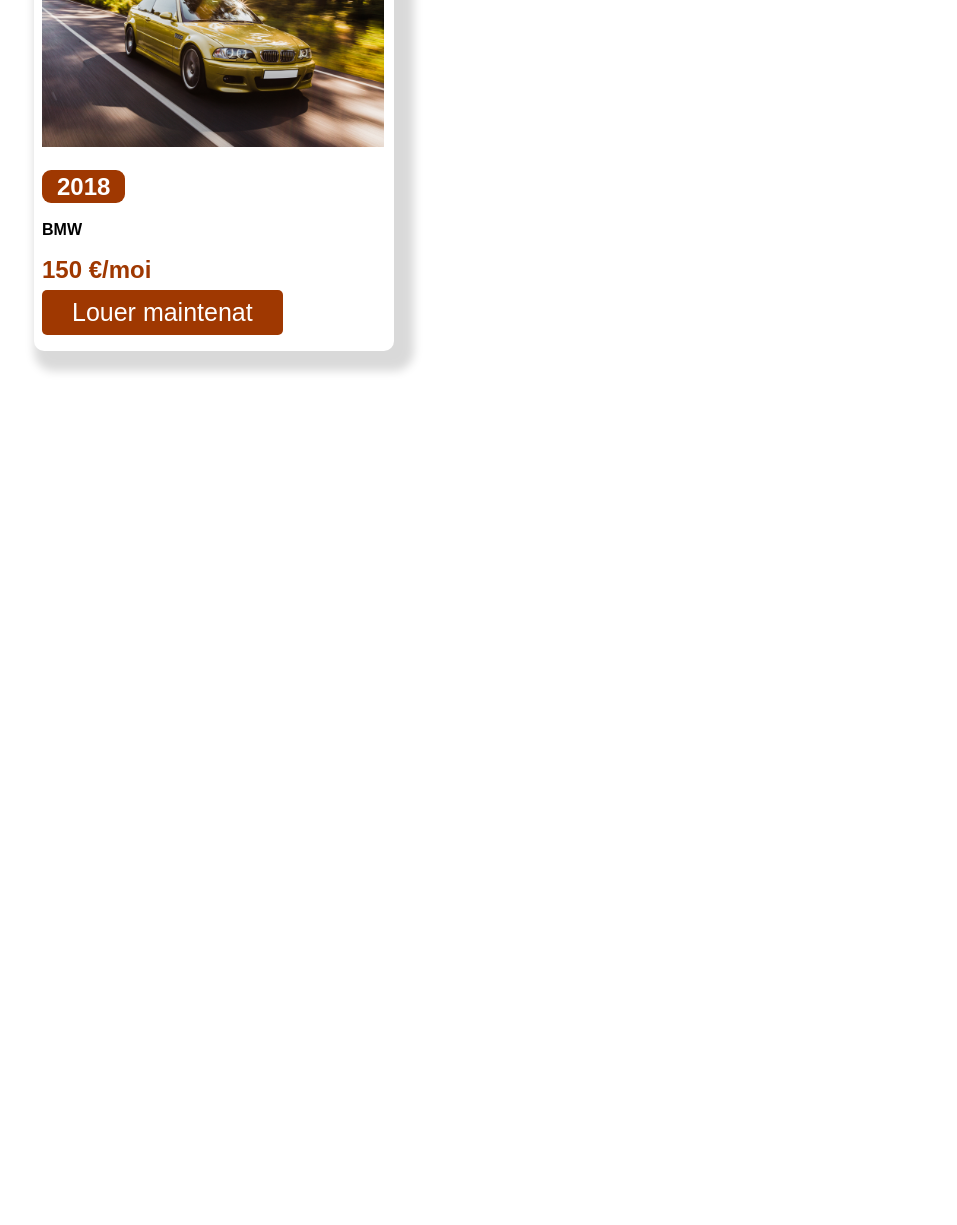
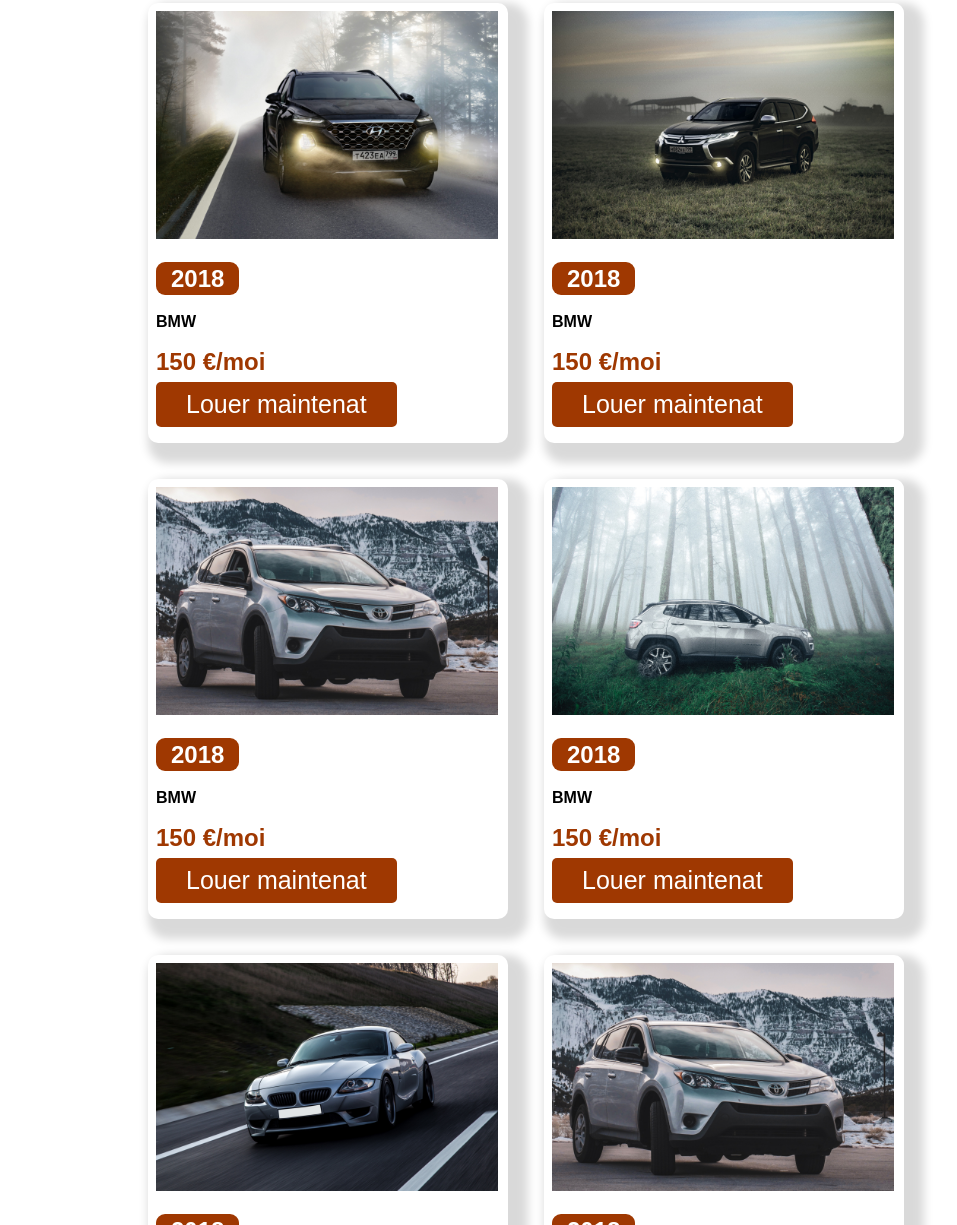
Before and after one commit to Loicsoh/Location-Auto, a plain HTML site: page index.html in a window 1280 px wide. Shown: the part 1575-2800 px from the top of the page, without its empty margins (114-1071 px from the left). Before the commit the page ends 2024 px from the top, so only its background shows below. Drawn offline with nearby package versions, Linux system fonts and the light colour scheme.

Commit message:
stilisation des card

```diff
--- a/index.html
+++ b/index.html
@@ -90,12 +90,81 @@
             </div>
           </div>
 
+          <div class="section-heading">
+            <span>Nos prestations</span>
+            <h2>Decouvrez les meilleure offres pour cette annee !</h2>
+          </div>
+
           <div class="box-container">
-            <span>Nos prestations</span>
-            <h2>Decouvrez les meilleures offres!</h2>
             <div class="box">
                 <div class="img">
-                    <img src="/images/car-01.jpg" alt="">
+                    <img src="/images/car-02.jpg" alt="">
+                </div>
+                <div class="decription">
+                    <span>2018</span>
+                    <h4>BMW</h4>
+                    <p>150 €/moi</p>
+                    <button>Louer maintenat</button>
+                </div>
+            </div>
+            <div class="box">
+                <div class="img">
+                    <img src="/images/car-03.jpg" alt="">
+                </div>
+                <div class="decription">
+                    <span>2018</span>
+                    <h4>BMW</h4>
+                    <p>150 €/moi</p>
+                    <button>Louer maintenat</button>
+                </div>
+            </div>
+            <div class="box">
+                <div class="img">
+                    <img src="/images/car-04.jpg" alt="">
+                </div>
+                <div class="decription">
+                    <span>2018</span>
+                    <h4>BMW</h4>
+                    <p>150 €/moi</p>
+                    <button>Louer maintenat</button>
+                </div>
+            </div>
+            <div class="box">
+                <div class="img">
+                    <img src="/images/car-05.jpg" alt="">
+                </div>
+                <div class="decription">
+                    <span>2018</span>
+                    <h4>BMW</h4>
+                    <p>150 €/moi</p>
+                    <button>Louer maintenat</button>
+                </div>
+            </div>
+            <div class="box">
+                <div class="img">
+                    <img src="/images/car-06.jpg" alt="">
+                </div>
+                <div class="decription">
+                    <span>2018</span>
+                    <h4>BMW</h4>
+                    <p>150 €/moi</p>
+                    <button>Louer maintenat</button>
+                </div>
+            </div>
+            <div class="box">
+                <div class="img">
+                    <img src="/images/car-04.jpg" alt="">
+                </div>
+                <div class="decription">
+                    <span>2018</span>
+                    <h4>BMW</h4>
+                    <p>150 €/moi</p>
+                    <button>Louer maintenat</button>
+                </div>
+            </div>
+            <div class="box">
+                <div class="img">
+                    <img src="/images/car-05.jpg" alt="">
                 </div>
                 <div class="decription">
                     <span>2018</span>
--- a/style.css
+++ b/style.css
@@ -34,13 +34,14 @@
 header{
     width: 100%;
     position: sticky;
-    padding: 50px 100px;
+    padding: 50px 50px;
     top: 0;
     z-index: 1000;
     display: flex;
     justify-content: space-between;
     align-items: center;
     background-color: var(--bg);
+    box-shadow: 10px 1px 10px 1px  #060606;
 }
 
 header .logo img{
@@ -212,22 +213,14 @@
     background-color: var(--accent);
 }
 
-.box-container{
-    margin: 3rem;
-}
-
-.box-container span{
-    color: var(--accent);
-    font-weight: 500;
-}
-
-.box-container h2{
-    font-size: clamp(25px, 4vw, 50px)
-}
-
 
 .box-container{
-    margin-top: 4rem;
+    margin-top: 4;
+    display: grid;
+    grid-template-columns: repeat(auto-fit,minmax(340px,auto));
+    gap: 2rem;
+    justify-content: center;
+    margin-top: 2rem;
 }
 
 .box{
@@ -236,6 +229,7 @@
     background-color: #fff;
     border-radius: 10px;
     box-shadow: 10px 10px 10px 10px rgba(0, 0, 0, 0.15);
+    margin: 2px;
 }
 
 
@@ -295,6 +289,7 @@
 
 
 
+
 @media screen and(max-width:1024px) {
 
 }
```
